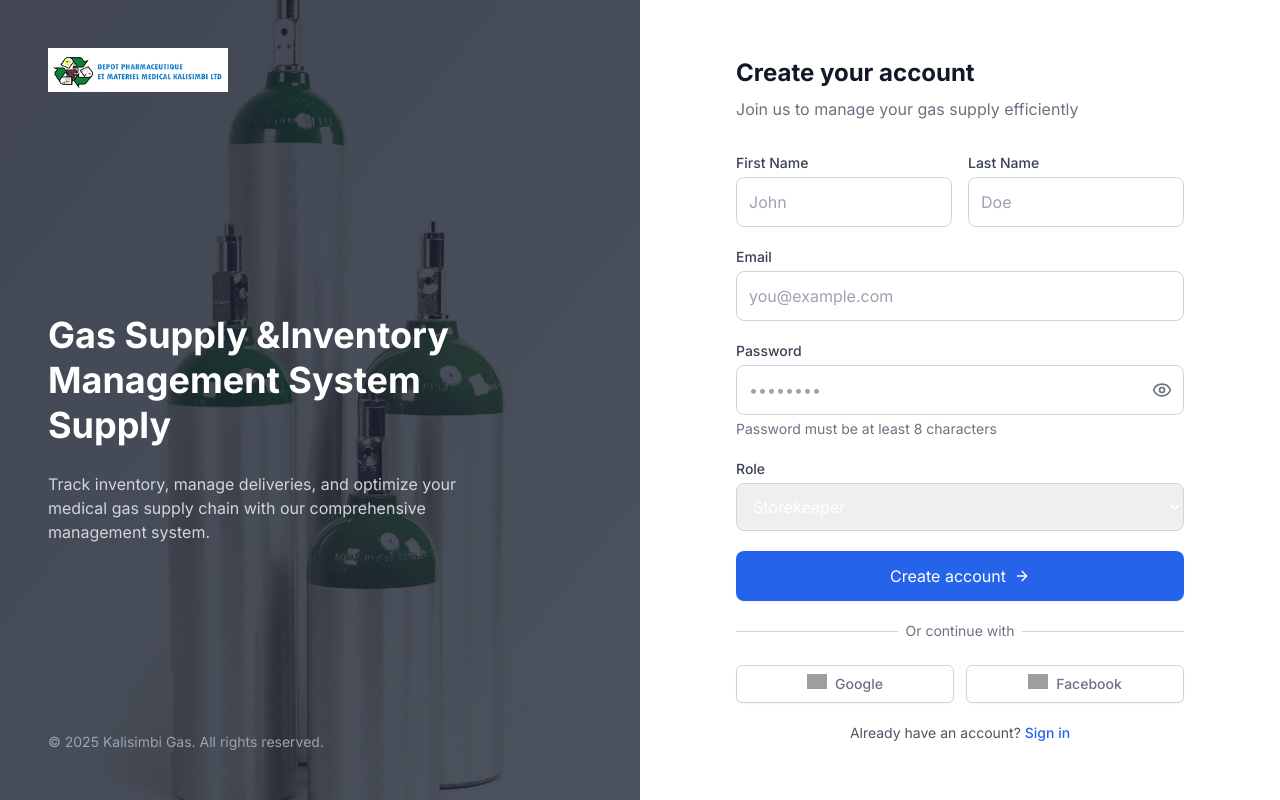
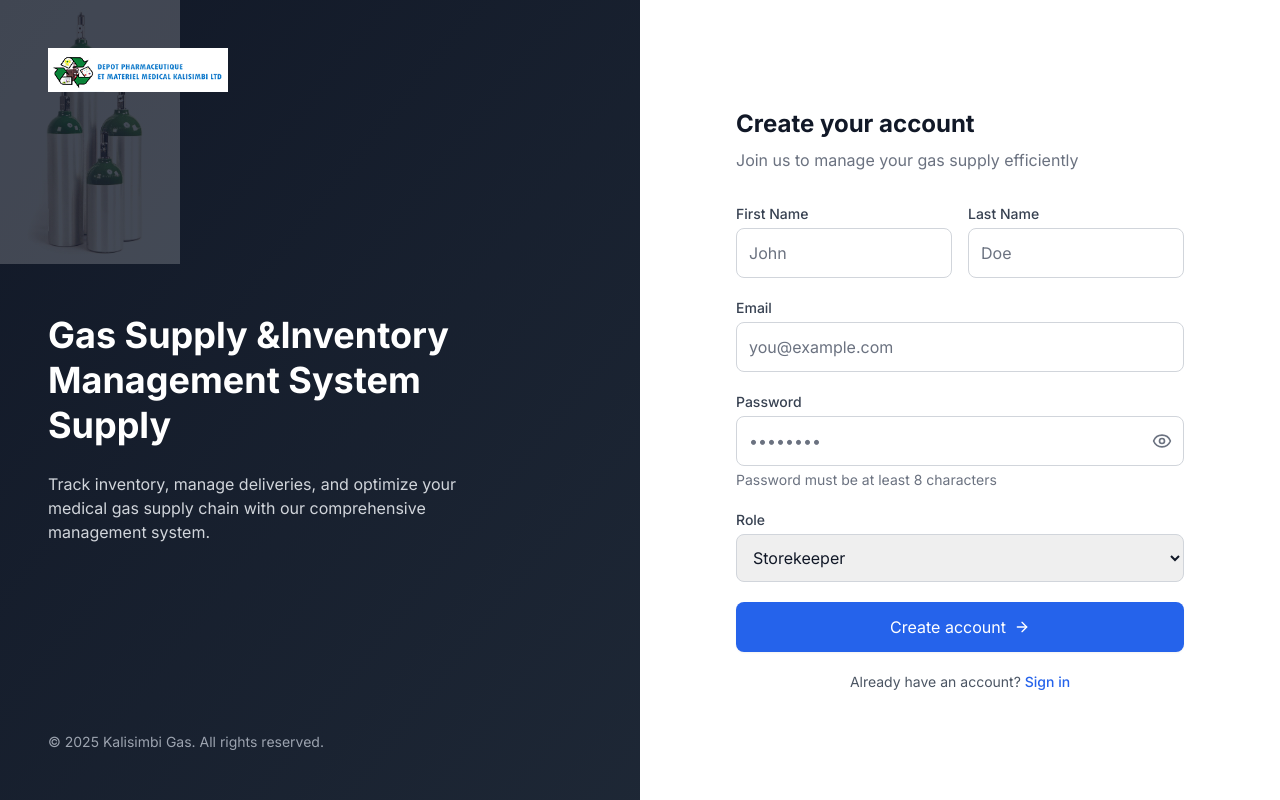
Before and after one commit to Clairette-git/GSManagement, a Next.js app: page /login in a window 1280 px wide. Both pictures are taken after a click on the button "Sign up". Built offline with nearby package versions, Linux system fonts and the light colour scheme; grey boxes are pictures that could not be loaded.

Commit message:
adding changes

```diff
--- a/app/globals.css
+++ b/app/globals.css
@@ -110,4 +110,18 @@ body {
   .dark-theme-badge {
     @apply bg-teal-600/50 text-white border-teal-500;
   }
+
+  input, select, textarea {
+    color: #111827 !important; /* Force dark text color */
+  }
+
+  option {
+    background-color: white;
+    color: #111827;
+  }
+
+  ::placeholder {
+    color: #6B7280 !important; /* Medium gray for placeholders */
+    opacity: 1;
+  }
 }
--- a/app/login/page.tsx
+++ b/app/login/page.tsx
@@ -140,9 +140,10 @@ export default function LoginPage() {
             <Image
               src="/Cylinders.jpg"
               alt="Gas Cylinders"
-              fill
-              style={{ objectFit: "cover" }}
-              className="mix-blend-overlay"
+              width={180}
+              height={45}
+              priority
+              className="mb-8"
             />
           </div>
         </div>
@@ -199,7 +200,7 @@ export default function LoginPage() {
                   <input
                     type="email"
                     id="email"
-                    className="w-full p-3 border border-gray-300 rounded-lg focus:ring-2 focus:ring-blue-500 focus:border-blue-500 transition-colors"
+                    className="w-full p-3 border border-gray-300 rounded-lg focus:ring-2 focus:ring-blue-500 focus:border-blue-500 transition-colors text-gray-900"
                     placeholder="you@example.com"
                     value={email}
                     onChange={(e) => {
@@ -221,7 +222,7 @@ export default function LoginPage() {
                   <input
                     type={showPassword ? "text" : "password"}
                     id="password"
-                    className="w-full p-3 border border-gray-300 rounded-lg focus:ring-2 focus:ring-blue-500 focus:border-blue-500 transition-colors"
+                    className="w-full p-3 border border-gray-300 rounded-lg focus:ring-2 focus:ring-blue-500 focus:border-blue-500 transition-colors text-gray-900"
                     placeholder="••••••••"
                     value={password}
                     onChange={(e) => {
@@ -296,7 +297,7 @@ export default function LoginPage() {
                   <input
                     type="text"
                     id="first-name"
-                    className="w-full p-3 border border-gray-300 rounded-lg focus:ring-2 focus:ring-blue-500 focus:border-blue-500 transition-colors"
+                    className="w-full p-3 border border-gray-300 rounded-lg focus:ring-2 focus:ring-blue-500 focus:border-blue-500 transition-colors text-gray-900"
                     placeholder="John"
                     value={firstName}
                     onChange={(e) => setFirstName(e.target.value)}
@@ -310,7 +311,7 @@ export default function LoginPage() {
                   <input
                     type="text"
                     id="last-name"
-                    className="w-full p-3 border border-gray-300 rounded-lg focus:ring-2 focus:ring-blue-500 focus:border-blue-500 transition-colors"
+                    className="w-full p-3 border border-gray-300 rounded-lg focus:ring-2 focus:ring-blue-500 focus:border-blue-500 transition-colors text-gray-900"
                     placeholder="Doe"
                     value={lastName}
                     onChange={(e) => setLastName(e.target.value)}
@@ -327,7 +328,7 @@ export default function LoginPage() {
                   <input
                     type="email"
                     id="signup-email"
-                    className="w-full p-3 border border-gray-300 rounded-lg focus:ring-2 focus:ring-blue-500 focus:border-blue-500 transition-colors"
+                    className="w-full p-3 border border-gray-300 rounded-lg focus:ring-2 focus:ring-blue-500 focus:border-blue-500 transition-colors text-gray-900"
                     placeholder="you@example.com"
                     value={email}
                     onChange={(e) => {
@@ -350,7 +351,7 @@ export default function LoginPage() {
                   <input
                     type={showPassword ? "text" : "password"}
                     id="signup-password"
-                    className="w-full p-3 border border-gray-300 rounded-lg focus:ring-2 focus:ring-blue-500 focus:border-blue-500 transition-colors"
+                    className="w-full p-3 border border-gray-300 rounded-lg focus:ring-2 focus:ring-blue-500 focus:border-blue-500 transition-colors text-gray-900"
                     placeholder="••••••••"
                     value={password}
                     onChange={(e) => {
@@ -376,7 +377,7 @@ export default function LoginPage() {
                 </label>
                 <select
                   id="role"
-                  className="w-full p-3 border border-gray-300 rounded-lg focus:ring-2 focus:ring-blue-500 focus:border-blue-500 transition-colors"
+                  className="w-full p-3 border border-gray-300 rounded-lg focus:ring-2 focus:ring-blue-500 focus:border-blue-500 transition-colors text-gray-900"
                   value={role}
                   onChange={(e) => setRole(e.target.value as "admin" | "storekeeper" | "technician")}
                   required
@@ -402,7 +403,7 @@ export default function LoginPage() {
                 )}
               </button>
 
-              <div className="mt-6">
+              {/* <div className="mt-6">
                 <div className="relative">
                   <div className="absolute inset-0 flex items-center">
                     <div className="w-full border-t border-gray-300"></div>
@@ -428,7 +429,7 @@ export default function LoginPage() {
                     <span className="ml-2">Facebook</span>
                   </button>
                 </div>
-              </div>
+              </div> */}
 
               <p className="mt-6 text-center text-sm text-gray-600">
                 Already have an account?{" "}
```
Also changed, not shown: 1 other file (tests, documents, lock files or other folders).
